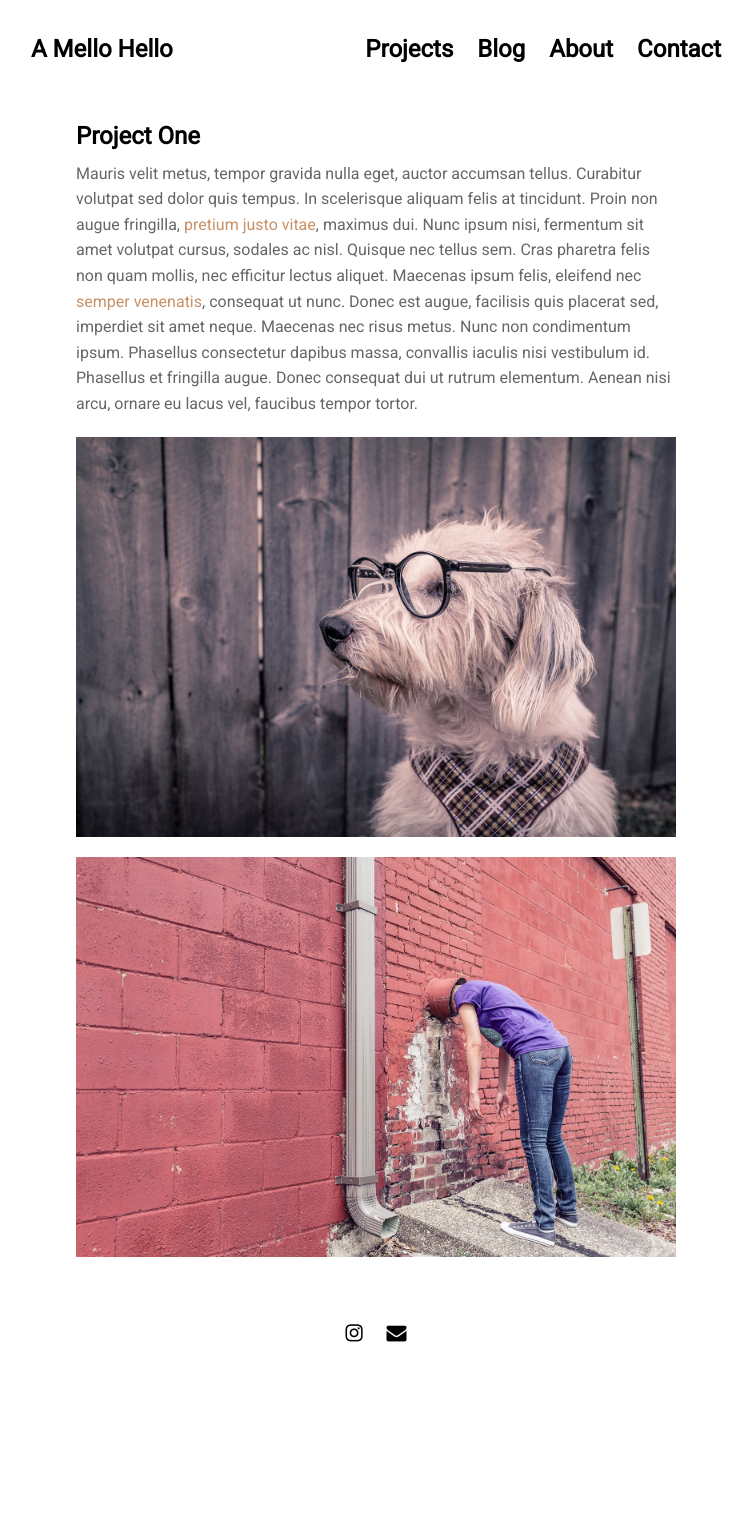
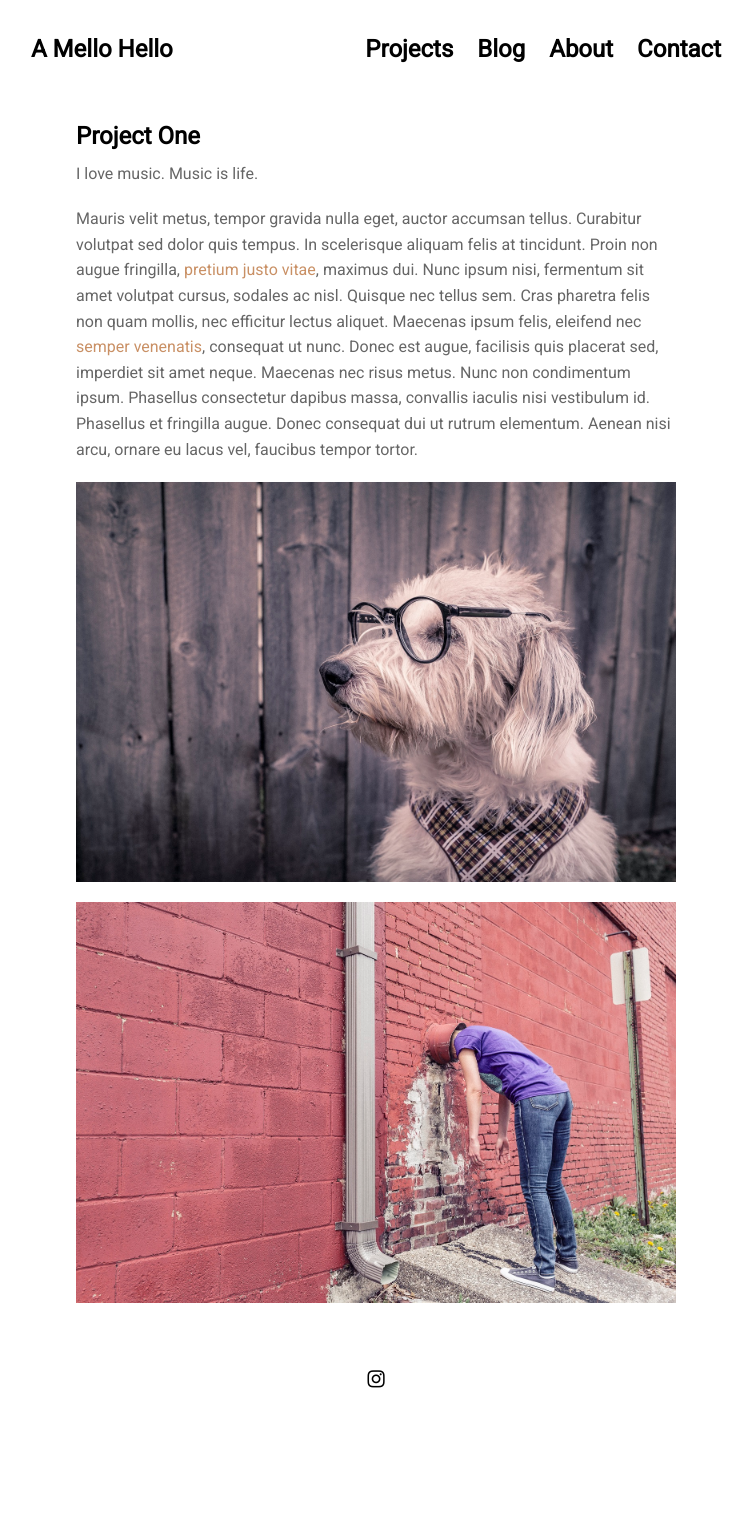
Before and after one commit to juliakikim/amellohello, a Jekyll site: the page built from projects/proj-1.md, in a window 1280 px wide. Shown: the whole page, without its empty margins (264-1017 px from the left). Built offline with Jekyll 4.4.1, drawn with Linux system fonts in a browser that asks for light colours; nearby versions of some CDN libraries; before the commit the page ends 1487 px from its top, so only the background shows below that.

Commit message:
updated web

```diff
--- a/_data/settings.yml
+++ b/_data/settings.yml
@@ -46,7 +46,7 @@ about: >
 contact: >
   # Contact
 
-  You may contact me [through my email](mailto:admin@amellohello.com).
+  You may contact me [through my email](mailto:amellohello@gmaill.com).
 
 
 #-------------------------------
@@ -60,7 +60,6 @@ projects:
 # Contact Section
 
 social:
-- {icon: 'instagram', link: '#'}
-- {icon: 'envelope', link: 'mailto:#'}
+- {icon: 'instagram', link: 'https://www.instagram.com/amellohello/'}
 
 # social network icons available: 'twitter' / 'facebook' / 'github' / 'pinterest' 'google-plus' / 'linkedin' / 'youtube' / 'instagram' / 'dribbble' / 'behance' / 'soundcloud' / 'vine'
--- a/projects/proj-1.md
+++ b/projects/proj-1.md
@@ -2,6 +2,9 @@
 layout: post
 title: 'Project One'
 ---
+I love music. Music is life.
+
+
 Mauris velit metus, tempor gravida nulla eget, auctor accumsan tellus. Curabitur volutpat sed dolor quis tempus. In scelerisque aliquam felis at tincidunt. Proin non augue fringilla, [pretium justo vitae](#), maximus dui. Nunc ipsum nisi, fermentum sit amet volutpat cursus, sodales ac nisl. Quisque nec tellus sem. Cras pharetra felis non quam mollis, nec efficitur lectus aliquet. Maecenas ipsum felis, eleifend nec [semper venenatis](#), consequat ut nunc. Donec est augue, facilisis quis placerat sed, imperdiet sit amet neque. Maecenas nec risus metus. Nunc non condimentum ipsum. Phasellus consectetur dapibus massa, convallis iaculis nisi vestibulum id. Phasellus et fringilla augue. Donec consequat dui ut rutrum elementum. Aenean nisi arcu, ornare eu lacus vel, faucibus tempor tortor.
 
 {% include image.html url="http://www.gratisography.com" image="projects/proj-1/dog.jpg" %}
```
Also changed, not shown: 7 other files.
